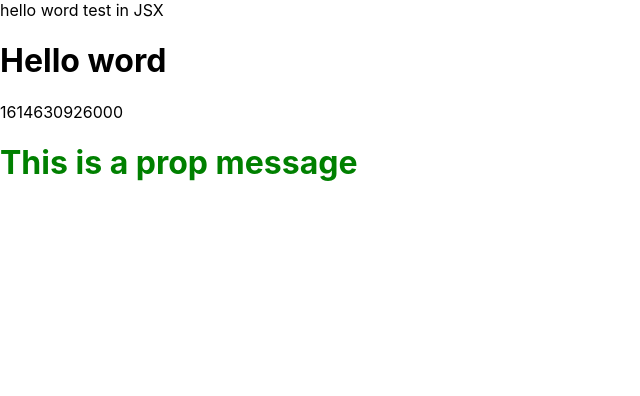
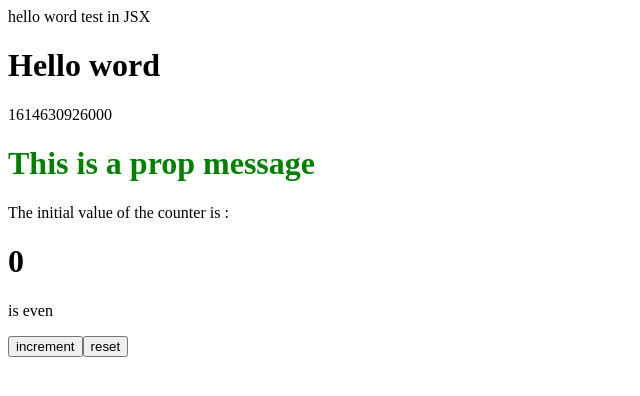
Before and after one commit to scavonemf/bootcamp, a React (Create React App) app: page / in a window 1280 px wide. Shown: the top 396 px of the page, without its empty margins (0-640 px from the left). Built offline with nearby package versions, Linux system fonts and the light colour scheme.

Commit message:
add simple counter

```diff
--- a/src/App.js
+++ b/src/App.js
@@ -1,4 +1,5 @@
 import MessageExternal from './components/message';
+import Counter from './components/counter';
 
 const Message = () => {
   return <h1>Hello word</h1>
@@ -15,6 +16,8 @@ const App = () => {
       <Message />
       {date}
       <MessageExternal color='green' message="This is a prop message" />
+
+      <Counter />
     </div>
   );
 }
--- /dev/null
+++ b/src/components/counter.js
@@ -0,0 +1,40 @@
+import { useState } from "react";
+
+const DisplayCounter = ({ counter }) => {
+  console.log('counter render')
+  return <h1>{counter}</h1>
+}
+
+const Counter = (props) => {
+
+  const initialValue = 0
+
+  const [counter, setCounter] = useState(initialValue)
+
+  const handleClick = () => {
+    setCounter(counter + 1)
+  }
+
+  const handleReset = () => {
+    setCounter(initialValue)
+  }
+
+  const isEven = counter % 2 === 0
+
+  const evenMessage = isEven ? 'is even' : 'not is even'
+
+  return (
+    <div>
+      <p>
+        The initial value of the counter is :
+      </p>
+      {/* <h1>{counter}</h1> */}
+      <DisplayCounter counter={counter} />
+      <p>{evenMessage}</p>
+      <button onClick={handleClick}>increment</button>
+      <button onClick={handleReset}>reset</button>
+    </div>
+  );
+}
+
+export default Counter
--- a/src/index.js
+++ b/src/index.js
@@ -1,15 +1,9 @@
-import React from 'react';
+
 import ReactDOM from 'react-dom';
-import './index.css';
-import App from './App';
-import reportWebVitals from './reportWebVitals';
 
-ReactDOM.render(
-  <App />,
-  document.getElementById('root')
-);
+import App from './App'
 
-// If you want to start measuring performance in your app, pass a function
-// to log results (for example: reportWebVitals(console.log))
-// or send to an analytics endpoint. Learn more: https://bit.ly/CRA-vitals
-reportWebVitals();
+const rootElement = document.getElementById('root')
+
+
+ReactDOM.render(<App />, rootElement);
```
